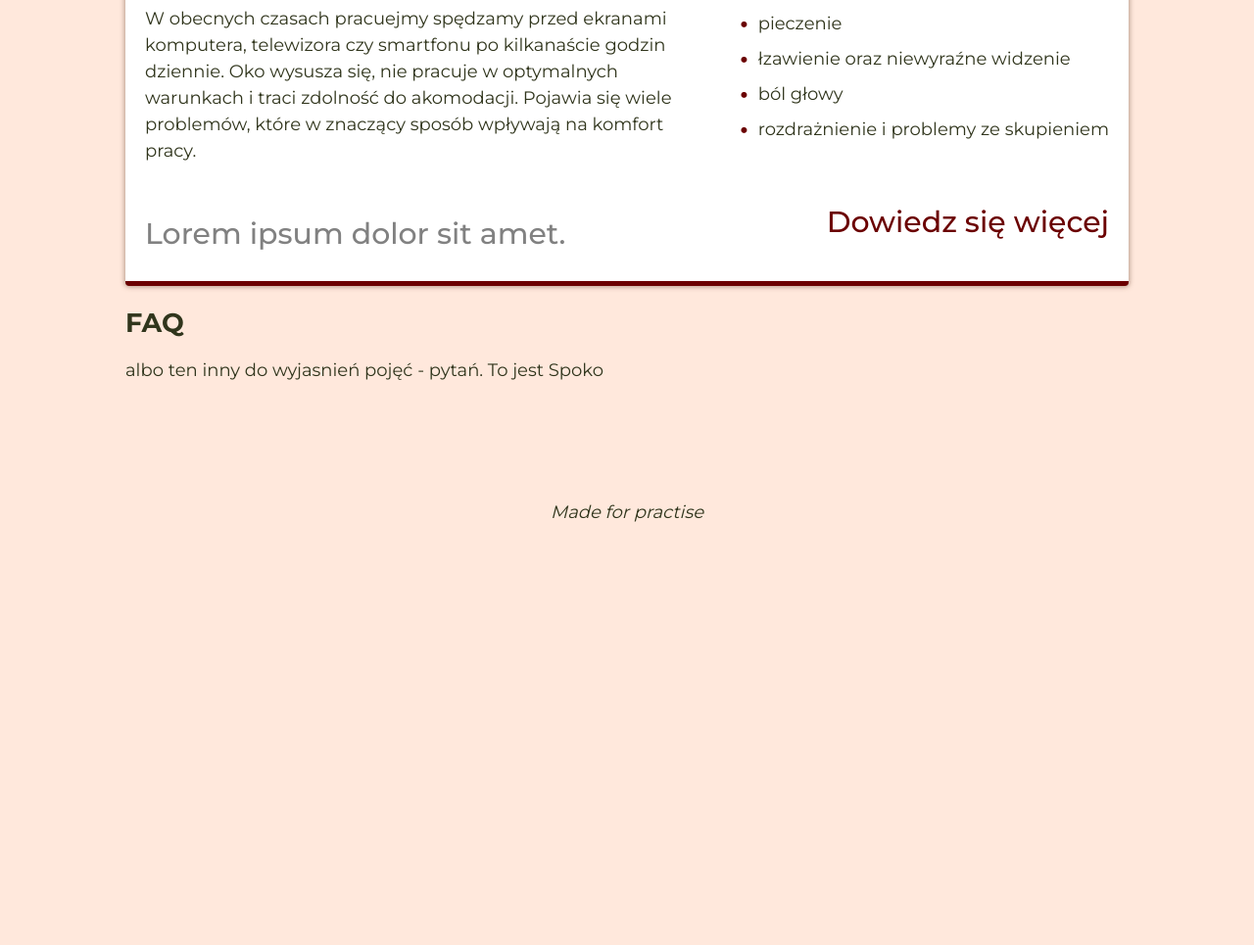
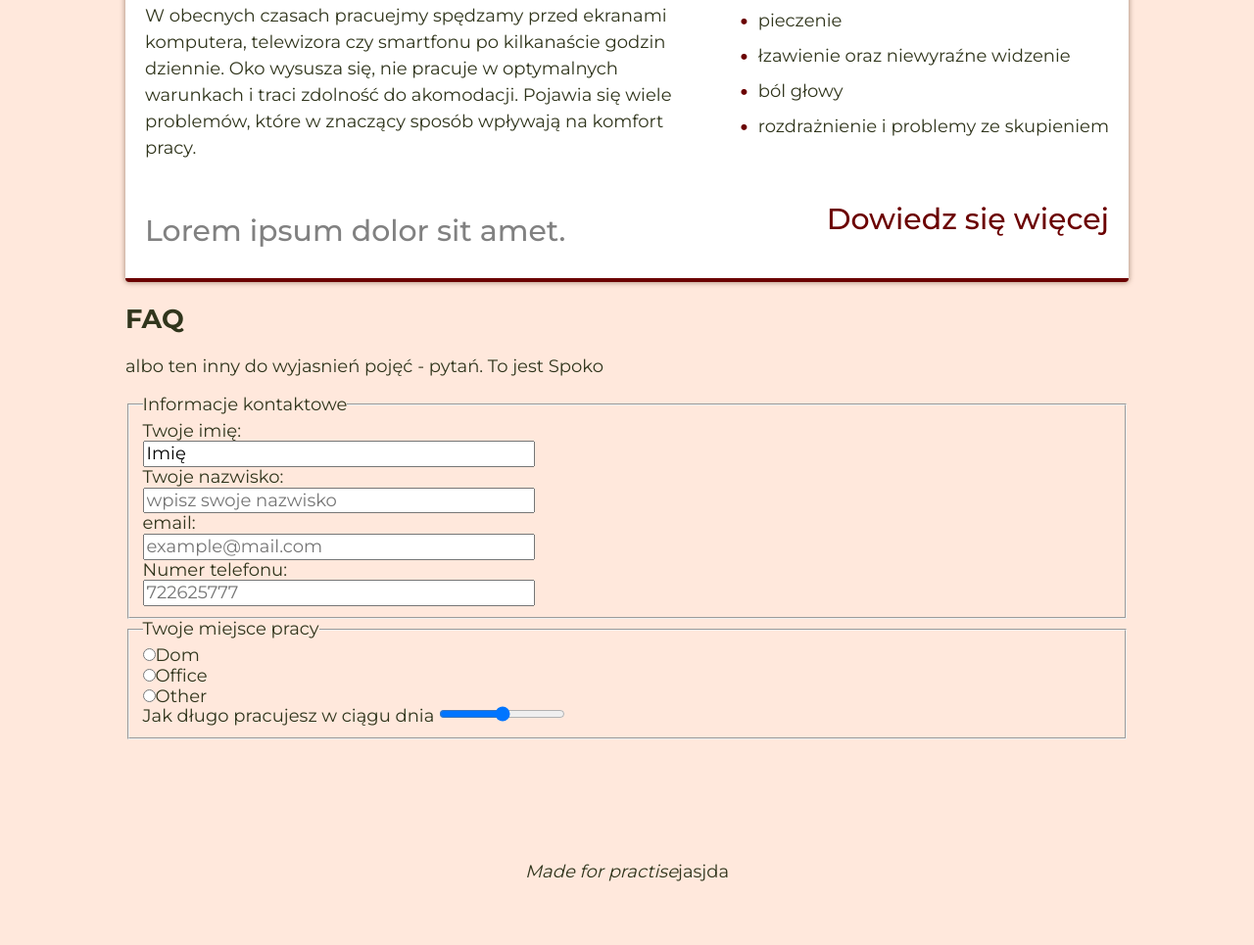
Before and after one commit to Arplay01/trainingPage-01, a plain HTML site: page index.html in a window 1280 px wide. Shown: the part 1782-2747 px from the top of the page at 98% size. Before the commit the page ends 2381 px from the top, so only its background shows below. Drawn offline with Linux system fonts and the light colour scheme.

Commit message:
basic form's imputs added

```diff
--- a/css/style.css
+++ b/css/style.css
@@ -2,26 +2,23 @@ html {
   box-sizing: border-box;
 }
 
-   *, *:before, *:after {
+*,
+*:before,
+*:after {
   box-sizing: inherit;
 }
 
 body {
   background-color: #ffe8dc;
-    font-family: 'Montserrat', sans-serif;
+  font-family: "Montserrat", sans-serif;
   color: #30351c;
   height: 100vh;
   font-size: 18px;
 }
 
-a {
-
-}
-
 .navigation__header {
   max-width: 1200px;
   margin: auto;
-
 }
 
 .navigation__list {
@@ -78,7 +75,6 @@ max-width: 30px;
 }
 
 .main {
-    margin-top: ;
   max-width: 1024px;
   margin: 60px auto;
   /*  border: 3px solid white; */
@@ -102,24 +98,24 @@ max-width: 30px;
   padding: 20px;
   line-height: 1.5;
   border-radius: 4px;
-    box-shadow: 0px  0px 5px 1px #a38473cc;
+  box-shadow: 0px 0px 5px 1px #a38473cc;
   margin-top: 60px;
 }
 
 .section__why {
-    border-bottom: 5px solid #FF9C5F;
+  border-bottom: 4px solid #ff9c5f;
 }
 
 .section__prevent {
-    border-bottom: 5px solid #2c2ff6;
+  border-bottom: 4px solid #2c2ff6;
 }
 
 .section__consultations {
-    border-bottom: 5px solid #10570b;
+  border-bottom: 4px solid #10570b;
 }
 
 .section__excercises {
-    border-bottom: 5px solid #6b0000;
+  border-bottom: 4px solid #6b0000;
 }
 
 .section__heading {
@@ -127,11 +123,10 @@ max-width: 30px;
   font-size: 45px;
   font-weight: 500;
   letter-spacing: 2px;
-
 }
 
 .section__heading--orange {
-    color: #FF9C5F;
+  color: #ff9c5f;
 }
 
 .section__heading--purple {
@@ -169,12 +164,12 @@ max-width: 30px;
 
 .section__list li::before {
   content: "\2022";
-    color: #FF9C5F;
+  color: #ff9c5f;
   display: inline-block;
   width: 1em;
   margin-left: -0.9em;
   font-weight: 900;
-    font-size:18px;
+  font-size: 18px;
 }
 
 .section__list--purple li::before {
@@ -184,19 +179,18 @@ max-width: 30px;
   width: 1em;
   margin-left: -0.9em;
   font-weight: 900;
-    font-size:18px;
+  font-size: 18px;
 }
 
 .section__list--green li::before {
   content: "\2022";
-    color:  #10570b;
+  color: #10570b;
   display: inline-block;
   width: 1em;
   margin-left: -0.9em;
   font-weight: 900;
-    font-size:18px;
+  font-size: 18px;
 }
-
 
 .section__list--red li::before {
   content: "\2022";
@@ -205,7 +199,7 @@ max-width: 30px;
   width: 1em;
   margin-left: -0.9em;
   font-weight: 900;
-    font-size:18px;
+  font-size: 18px;
 }
 
 .section__footer {
@@ -229,7 +223,7 @@ max-width: 30px;
 }
 
 .section__footer--linkOrange {
-    color: #FF9C5F;
+  color: #ff9c5f;
 }
 
 .section__footer--linkOrange:hover {
@@ -280,3 +274,14 @@ max-width: 30px;
 .footer__description {
   font-style: italic;
 }
+
+/* FORM */
+
+.form {
+
+}
+
+.form__item {
+  display: block;
+  width: 400px;
+}
--- a/index.html
+++ b/index.html
@@ -122,16 +122,74 @@
         </article>
 
 
-        <section class="main__faq">
+        <section class="main__form">
             <h2>FAQ</h2>
             <p>albo ten inny do wyjasnień pojęć - pytań. To jest Spoko
             </p>
+            <form class="form">
+                <fieldset>
+                    <legend>Informacje kontaktowe</legend>
+                    <div>
+                        <label for="firstName">Twoje imię:</label>
+                        <input class="form__item" type="text" id="firstName" name="firstName" value="Imię">
+                    </div>
+                    <div>
+                        <label for="lastName">Twoje nazwisko:</label>
+                        <input class="form__item" type="text" name="lastName" id="lastName"
+                            placeholder="wpisz swoje nazwisko">
+                    </div>
+
+
+                    <div>
+                        <label for="email">email:</label>
+                        <input class="form__item" type="email" name="email" id="email" placeholder="example@mail.com">
+                    </div>
+
+                    <div>
+                        <label for="phone">Numer telefonu:</label>
+                        <input class="form__item" type="tel" name="phone" id="phone" placeholder="722625777">
+                    </div>
+                </fieldset>
+
+                <fieldset>
+                    <legend>Twoje miejsce pracy</legend>
+
+                        <div>
+                            <label>
+                                <input class="" type="radio" name="workPlace" id="home">Dom</label>
+                        </div>
+                        <div>
+                            <label>
+                                <input class="" type="radio" name="workPlace" id="office">Office</label>
+                        </div>
+                        <div>
+                            <label>
+                                <input class="" type="radio" name="workPlace" id="other">Other</label>
+                        </div>
+
+
+                    <label for="workTime">Jak długo pracujesz w ciągu dnia</label>
+                        <input class="" type="range" name="workTime" id="workTime">
+
+                </fieldset>
+
+
+
+
+
+
+
+            </form>
+
+
+
         </section>
 
     </main>
 
     <footer class="footer">
         <p class="footer__description">Made for practise</p>
+        jasjda
     </footer>
 
     <script src="main.js"></script>
```
Also changed, not shown: main.js (line endings or trailing spaces). Lines whose indentation alone changed are shown as unchanged.
